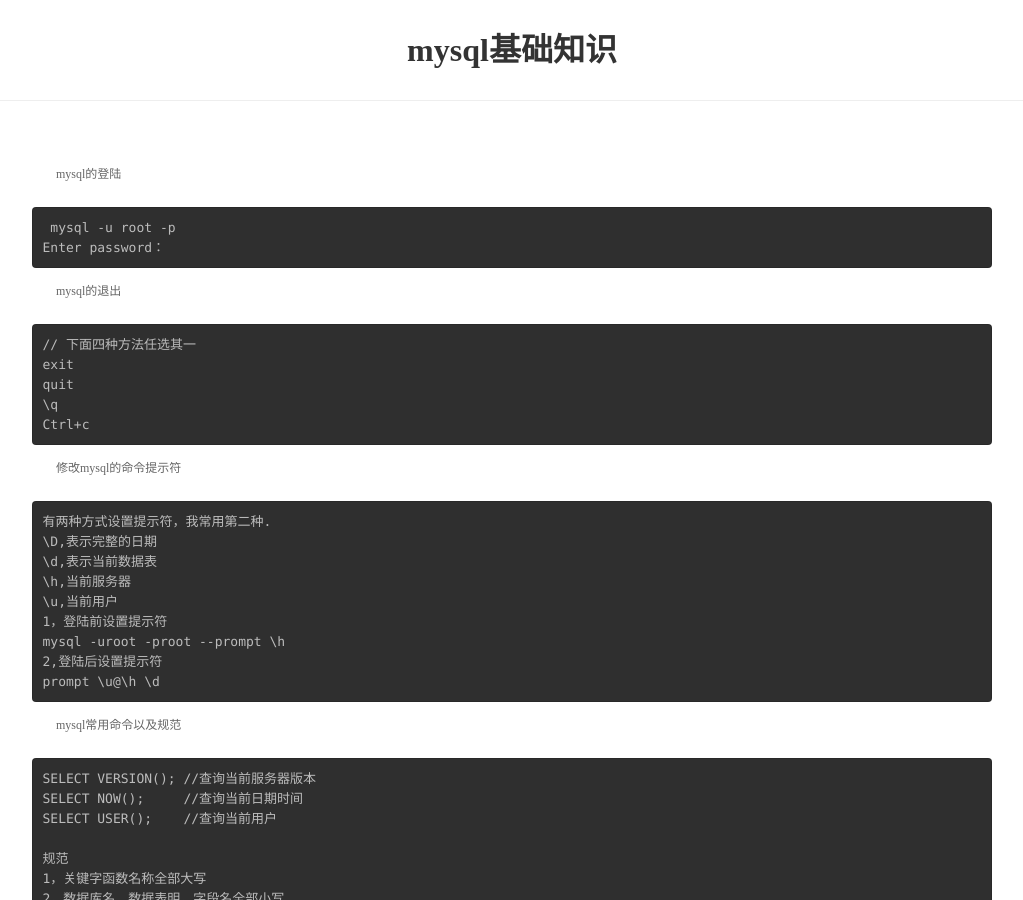
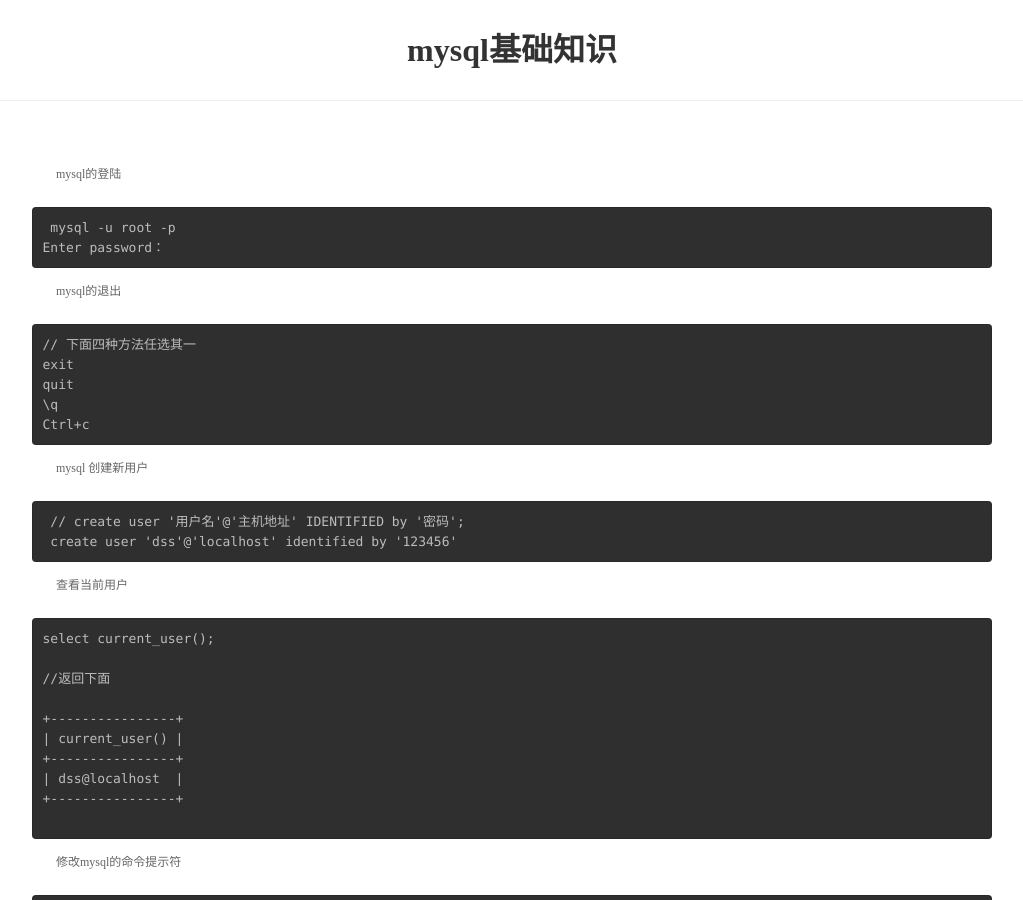
Before and after one commit to dongsongshan/dongsongshan.github.io, a Jekyll site: the page built from _posts/2015-8-22-mysql.html, in a window 1280 px wide and 900 px high. Shown: the whole window, without its empty margins (128-1151 px from the left). Built offline with Jekyll 4.4.1, drawn with Linux system fonts in a browser that asks for light colours.

Commit message:
Update 2015-8-22-mysql.html

```diff
--- a/_posts/2015-8-22-mysql.html
+++ b/_posts/2015-8-22-mysql.html
@@ -15,6 +15,26 @@
 quit
 \q
 Ctrl+c
+</pre>
+
+<p>mysql 创建新用户</p>
+<pre>
+ // create user '用户名'@'主机地址' IDENTIFIED by '密码';
+ create user 'dss'@'localhost' identified by '123456'
+</pre>
+
+<p>查看当前用户</p>
+<pre>
+select current_user();
+
+//返回下面
+
++----------------+
+| current_user() |
++----------------+
+| dss@localhost  |
++----------------+
+
 </pre>
 
 <p>修改mysql的命令提示符</p>
```
